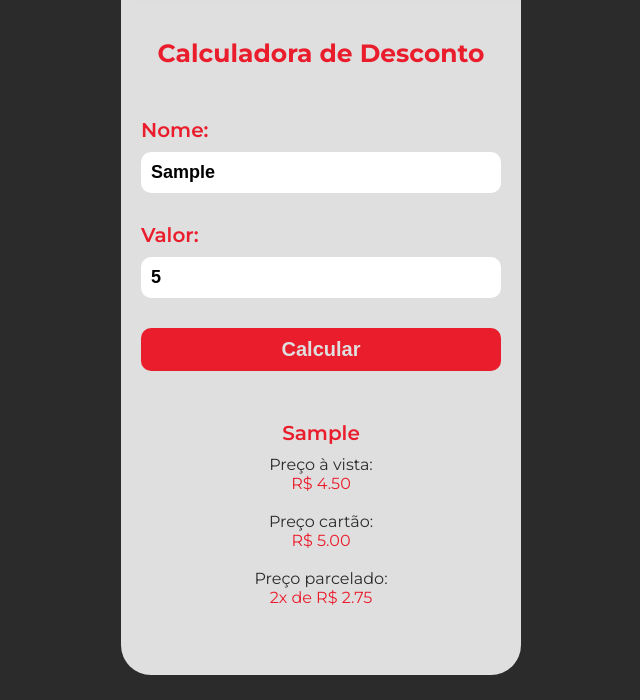
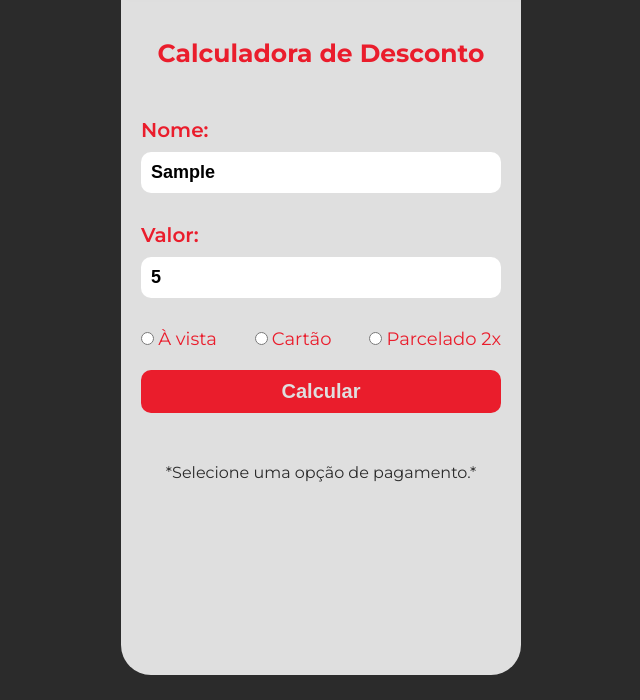
Before and after one commit to Nathan-Caetano/Calculadora-de-descontos, a plain HTML site: page index.html in a window 1280 px wide. Both pictures are taken after typing "Sample", "5" into the empty fields and a click on the button "Calcular". Shown: the part 100-800 px from the top of the page, without its empty margins (319-959 px from the left). Drawn offline with Linux system fonts and the light colour scheme.

Commit message:
Formas de pagamento adicionadas

```diff
--- a/index.html
+++ b/index.html
@@ -27,9 +27,27 @@
                     <input type="number" placeholder="Digite o valor do produto" id="valorProduto">
                     <label for="valorProduto" id="erroValor" class="erro"></label>
                 </div>
+                <div class="formasPagamento">
+                    <div class="opcao">
+                        <input type="radio" name="pagamento" value="10" id="avista">
+                        <label for="Avista">À vista</label>
+                    </div>
+                    <div class="opcao">
+                        <input type="radio" name="pagamento" value="10" id="cartao">
+                        <label for="cartao">Cartão</label>
+                    </div>
+                    <div class="opcao">
+                        <input type="radio" name="pagamento" value="10" id="parcelado">
+                        <label for="parcelado">Parcelado 2x</label>
+                    </div>
+                </div>
                 <input type="button" value="Calcular" id="btnCalcular" onclick="calcularDesconto()">
             </form>
             <p id="resultado">
+                <h3 id="nomeProduto"></h3>
+                <p id="precoAvista"></p><br>
+                <p id="precoCartao"></p><br>
+                <p id="precoParcelado"></p>
             </p>
         </main>
     </div>
--- a/script.js
+++ b/script.js
@@ -2,36 +2,64 @@ const calcularDesconto = () => {
     const valorProduto = parseFloat(document.getElementById("valorProduto").value);
     const nomeProduto = document.getElementById("nomeProduto").value.trim();
 
-    document.getElementById("resultado").innerHTML = "";
+    const resultadoContainer = document.getElementById("resultado");
+    const erroNome = document.getElementById("erroNome");
+    const erroValor = document.getElementById("erroValor");
 
-    document.getElementById("erroNome").innerHTML = "";
-    document.getElementById("erroValor").innerHTML = "";
+    const resultadoAvista = document.getElementById("precoAvista");
+    const resultadoParcelado = document.getElementById("precoParcelado");
+    const resultadoCartao = document.getElementById("precoCartao");
 
+    const opcaoAvista = document.getElementById("avista");
+    const opcaoParcelado = document.getElementById("parcelado");
+    const opcaoCartao = document.getElementById("cartao");
+
+    // Limpar mensagens anteriores
+    resultadoContainer.innerHTML = "";
+    erroNome.innerHTML = "";
+    erroValor.innerHTML = "";
+
+    // Validação de entrada
     let erro = false;
 
     if (!nomeProduto) {
-        document.getElementById("erroNome").innerHTML = "*Por favor, preencha o nome do produto.";
+        erroNome.innerHTML = "*Por favor, preencha o nome do produto.";
         erro = true;
     }
-    if (!valorProduto) {
-        document.getElementById("erroValor").innerHTML = "*Por favor, preencha o valor do produto.";
+    if (!valorProduto || isNaN(valorProduto) || valorProduto <= 0) {
+        erroValor.innerHTML = "*Por favor, insira um valor válido para o produto.";
         erro = true;
     }
     if (erro) return;
 
-    if (isNaN(valorProduto) || valorProduto <= 0) {
-        document.getElementById("resultado").innerHTML = "<h3>Por favor, insira um valor válido para o produto.</h3>";
+    // Cálculo dos preços
+    const precoAvista = valorProduto * 0.9; // 10% de desconto
+    const precoParcelado = valorProduto * 1.05 / 2; // 5% de acréscimo dividido em 2 parcelas
+    const precoCartao = valorProduto; // Sem desconto ou acréscimo
+
+    // Verificar se uma opção de pagamento foi selecionada
+    if (!opcaoAvista.checked && !opcaoParcelado.checked && !opcaoCartao.checked) {
+        resultadoContainer.innerHTML = "<p>*Selecione uma opção de pagamento.*</p>";
         return;
     }
 
-    let precoAvista = valorProduto - (valorProduto * 0.1);
-    let precoParcelado = valorProduto / 2 + (valorProduto * 0.05);
+    // Exibir resultados
+    resultadoContainer.innerHTML = `<h3>${nomeProduto}</h3>`;
+    resultadoAvista.innerHTML = `À vista: <span>R$ ${precoAvista.toFixed(2)}</span>`;
+    resultadoParcelado.innerHTML = `Parcelado: <span>2x de R$ ${precoParcelado.toFixed(2)}</span>`;
+    resultadoCartao.innerHTML = `Cartão: <span>R$ ${precoCartao.toFixed(2)}</span>`;
 
-    document.getElementById("resultado").innerHTML = `
-    <h3>${nomeProduto}<br></h3>
-    Preço à vista: <span>R$ ${precoAvista.toFixed(2)}</span><br>
-    Preço cartão: <span>R$ ${valorProduto.toFixed(2)}</span><br>
-    Preço parcelado: <span>2x de R$ ${precoParcelado.toFixed(2)}</span>
-    `;
+    // Atualizar classes de estilo
+    atualizarClasseAtivo(opcaoAvista, resultadoAvista);
+    atualizarClasseAtivo(opcaoParcelado, resultadoParcelado);
+    atualizarClasseAtivo(opcaoCartao, resultadoCartao);
+};
 
-}
+// Função auxiliar para atualizar classes de estilo
+const atualizarClasseAtivo = (opcao, elementoResultado) => {
+    if (opcao.checked) {
+        elementoResultado.classList.add("ativo");
+    } else {
+        elementoResultado.classList.remove("ativo");
+    }
+};
--- a/style.css
+++ b/style.css
@@ -119,6 +119,25 @@ form {
     border: 2px solid var(--red-font-);
 }
 
+.formasPagamento {
+    display: flex;
+    justify-content: space-between;
+    width: 100%;
+}
+
+.opcao label {
+    color: var(--red-font-);
+    font-size: 18px;
+}
+
+.opcao input[type="radio"] {
+    accent-color: var(--red-font-);
+}
+
+.ativo {
+    font-weight: 600;
+}
+
 #btnCalcular {
     padding: 10px;
     border-radius: 10px;
@@ -156,6 +175,8 @@ form {
     margin-bottom: 10px;
 }
 
-#resultado span {
+#precoAvista span,
+#precoParcelado span,
+#precoCartao span {
     color: var(--red-font-);
 }
```
